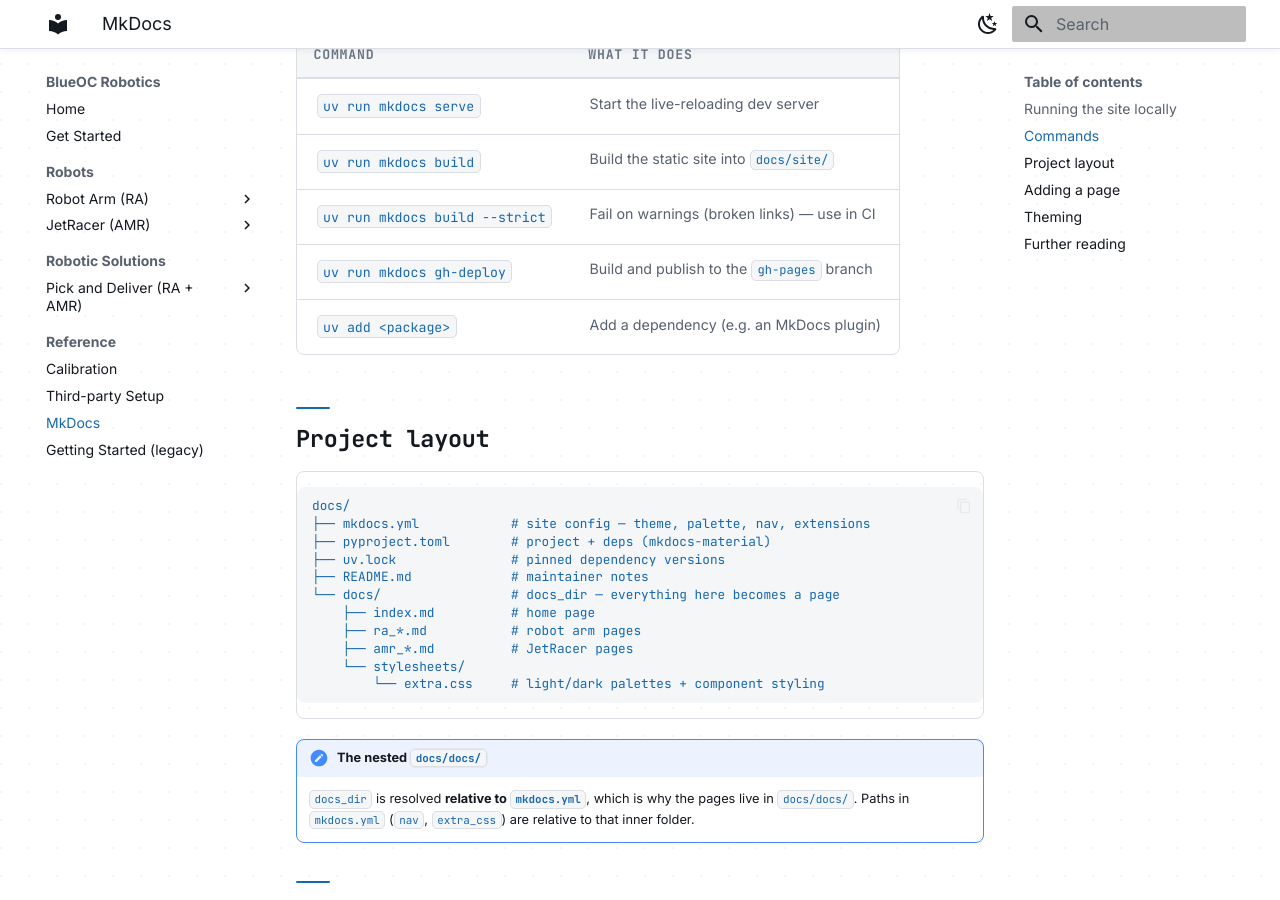
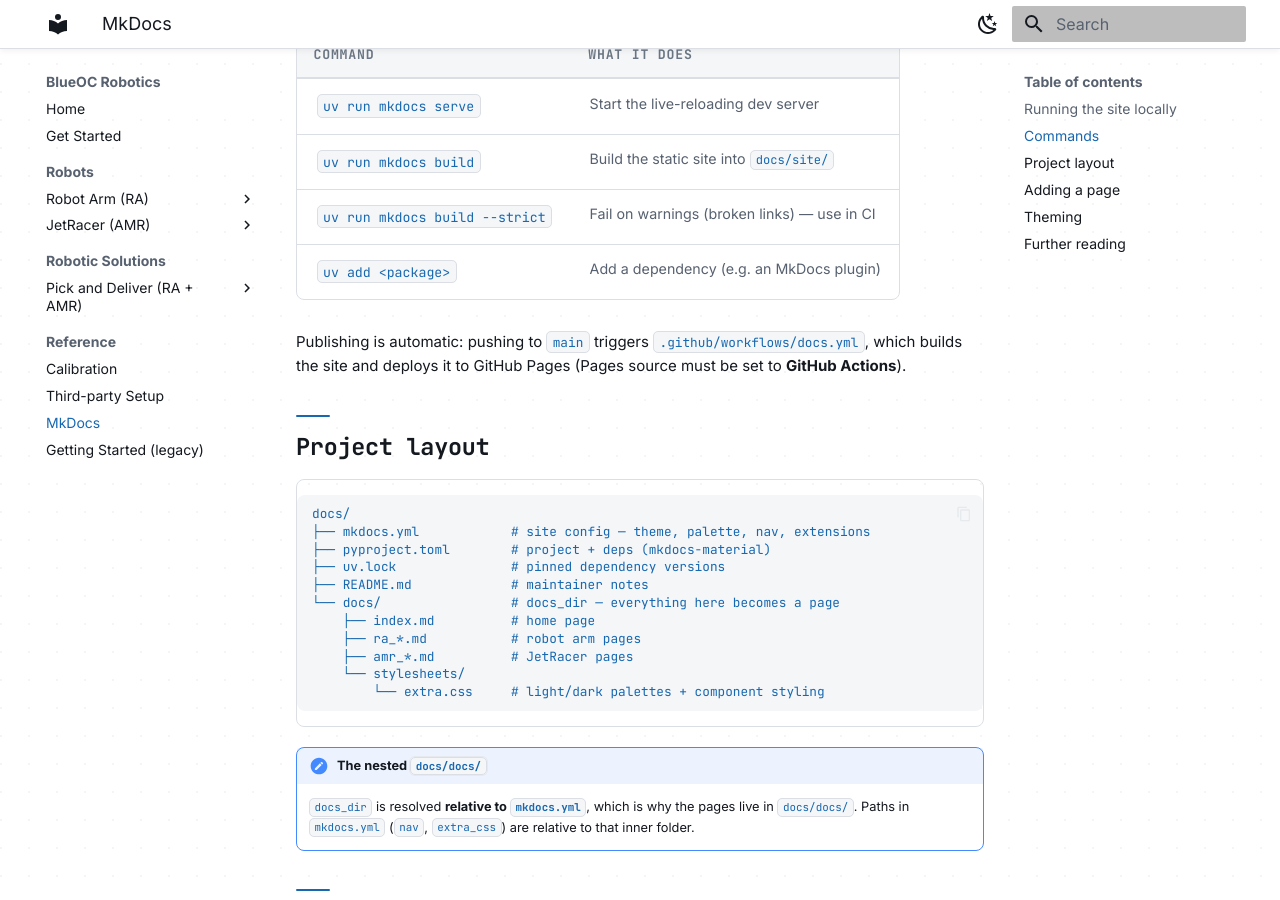
Before and after one commit to blueocvn/BlueOC-Robotics-Research-and-Development, an MkDocs documentation site: the page built from docs/docs/mkdocs.md, in a window 1280 px wide and 900 px high, scrolled down 630 px. Built offline with MkDocs 1.6.1 and Material for MkDocs 9.7.7, drawn with Linux system fonts in a browser that asks for light colours.

Commit message:
Docs: publish via GitHub Actions, drop branch-deploy method

```diff
--- a/docs/docs/mkdocs.md
+++ b/docs/docs/mkdocs.md
@@ -24,8 +24,11 @@
 | `uv run mkdocs serve` | Start the live-reloading dev server |
 | `uv run mkdocs build` | Build the static site into `docs/site/` |
 | `uv run mkdocs build --strict` | Fail on warnings (broken links) — use in CI |
-| `uv run mkdocs gh-deploy` | Build and publish to the `gh-pages` branch |
 | `uv add <package>` | Add a dependency (e.g. an MkDocs plugin) |
+
+Publishing is automatic: pushing to `main` triggers `.github/workflows/docs.yml`,
+which builds the site and deploys it to GitHub Pages (Pages source must be set to
+**GitHub Actions**).
 
 ## Project layout
 
```
Also changed, not shown: docs/README.md (+10 -1 lines).
